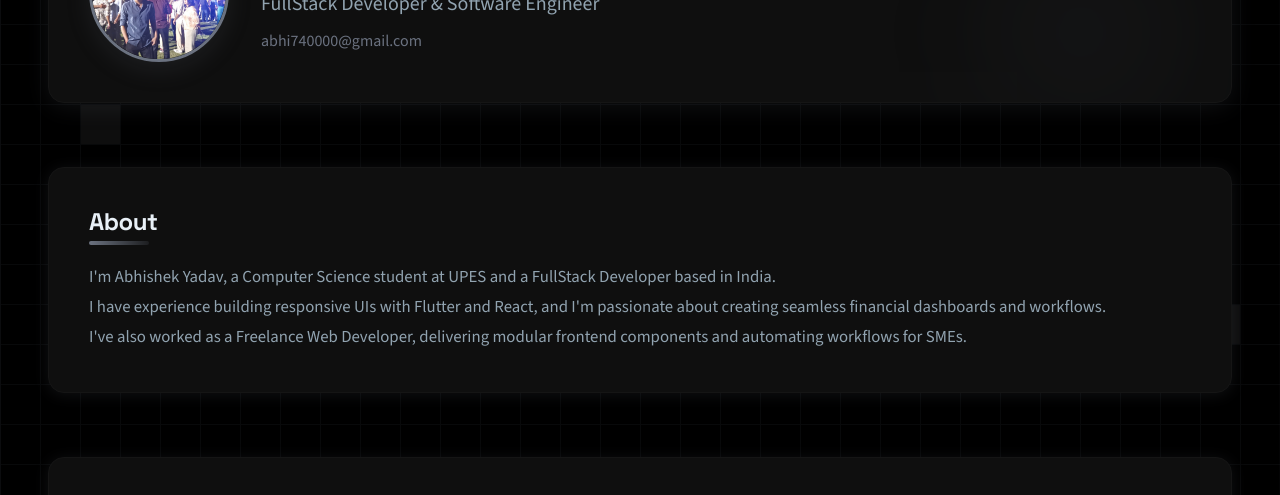
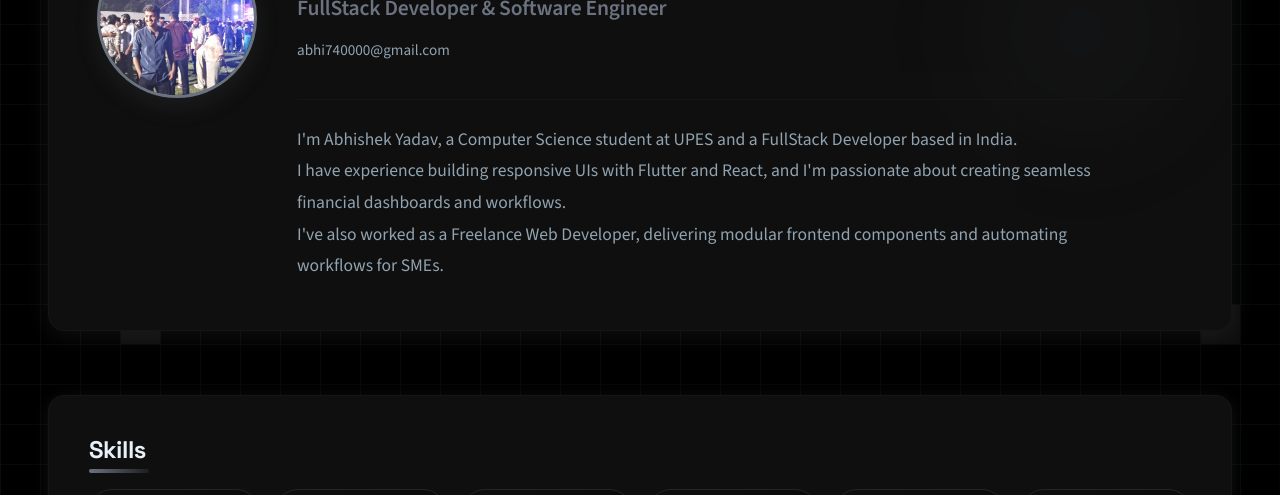
Before and after one commit to Abhii-04/new_portfolio, a plain HTML site: page frontend/templates/index.html in a window 1280 px wide. Shown: the part 256-751 px from the top of the page. Drawn offline with nearby package versions, Linux system fonts and the light colour scheme; files that its build step writes are made by us from their sources; files whose address does not match are found by name.

Commit message:
trying to go live again

```diff
--- a/frontend/css/styles.css
+++ b/frontend/css/styles.css
@@ -342,9 +342,9 @@ h1, h2, h3, h4, h5, h6 {
 /* Hero Section */
 .hero {
   display: flex;
-  align-items: center;
-  gap: 2rem;
-  padding: 2.5rem;
+  align-items: flex-start;
+  gap: 2.5rem;
+  padding: 3rem;
   background: var(--card-bg);
   border-radius: var(--radius-lg);
   border: 1px solid var(--border-subtle);
@@ -374,11 +374,12 @@ h1, h2, h3, h4, h5, h6 {
 
 .avatar {
   position: relative;
-  height: 140px;
-  width: 140px;
+  height: 160px;
+  width: 160px;
   border-radius: 999px;
   flex-shrink: 0;
   transition: all 0.4s cubic-bezier(0.4, 0, 0.2, 1);
+  margin-top: 0.5rem;
 }
 
 .avatar:hover {
@@ -407,36 +408,51 @@ h1, h2, h3, h4, h5, h6 {
 .hero-info {
   display: flex;
   flex-direction: column;
-  gap: 0.5rem;
+  gap: 0.75rem;
+  flex: 1;
 }
 
 .hero-name {
-  font-size: 2.75rem;
+  font-size: 3rem;
   font-weight: 700;
   color: var(--foreground);
-  line-height: 1.1;
-  letter-spacing: -0.03em;
+  line-height: 1;
+  letter-spacing: -0.04em;
 }
 
 .hero-title {
-  font-size: 1.25rem;
-  color: var(--foreground-muted);
-  font-weight: 500;
+  font-size: 1.35rem;
+  color: var(--accent);
+  font-weight: 600;
+  letter-spacing: -0.01em;
 }
 
 .hero-email {
-  color: var(--accent);
+  color: var(--foreground-muted);
   font-weight: 500;
   text-decoration: none;
   transition: all 0.2s ease;
   display: inline-flex;
   align-items: center;
   gap: 0.25rem;
+  font-size: 0.95rem;
 }
 
 .hero-email:hover {
-  color: var(--accent-hover);
-  text-decoration: underline;
+  color: var(--accent);
+}
+
+.hero-description {
+  margin-top: 1.5rem;
+  padding-top: 1.5rem;
+  border-top: 1px solid var(--border-subtle);
+}
+
+.about-text {
+  color: var(--foreground-muted);
+  line-height: 1.8;
+  font-size: 1.1rem;
+  max-width: 800px;
 }
 
 /* Section Title */
@@ -510,24 +526,6 @@ h1, h2, h3, h4, h5, h6 {
   height: 22px;
   width: 22px;
   object-fit: contain;
-}
-
-/* About Section */
-.about-section {
-  padding: 2.5rem;
-  background: var(--card-bg);
-  border-radius: var(--radius-lg);
-  border: 1px solid var(--border-subtle);
-  box-shadow: 0 2px 16px var(--card-shadow);
-  position: relative;
-  overflow: hidden;
-}
-
-.about-text {
-  color: var(--foreground-muted);
-  line-height: 1.8;
-  font-size: 1.05rem;
-  max-width: 100%;
 }
 
 /* Experience Section */
@@ -982,8 +980,13 @@ h1, h2, h3, h4, h5, h6 {
 
   .hero {
     flex-direction: column;
+    align-items: center;
     text-align: center;
     padding: 2rem;
+  }
+
+  .hero-info {
+    align-items: center;
   }
 
   .hero-name {
@@ -995,8 +998,8 @@ h1, h2, h3, h4, h5, h6 {
   }
 
   .avatar {
-    height: 100px;
-    width: 100px;
+    height: 120px;
+    width: 120px;
   }
 
   .section-title {
@@ -1004,7 +1007,6 @@ h1, h2, h3, h4, h5, h6 {
   }
 
   .skills-section,
-  .about-section,
   .experience-section,
   .projects-section,
   .education-section,
@@ -1056,7 +1058,6 @@ h1, h2, h3, h4, h5, h6 {
 
 .hero,
 .skills-section,
-.about-section,
 .experience-section,
 .projects-section,
 .education-section,
@@ -1067,7 +1068,6 @@ h1, h2, h3, h4, h5, h6 {
 
 /* Stagger animations */
 .skills-section { animation-delay: 0.1s; }
-.about-section { animation-delay: 0.15s; }
 .experience-section { animation-delay: 0.2s; }
 .projects-section { animation-delay: 0.25s; }
 .education-section { animation-delay: 0.3s; }
--- a/frontend/js/main.js
+++ b/frontend/js/main.js
@@ -134,7 +134,7 @@ document.addEventListener('DOMContentLoaded', function() {
   }, observerOptions);
 
   // Observe all major sections
-  document.querySelectorAll('.hero, .skills-section, .about-section, .experience-section, .projects-section, .education-section, .achievements-section, .links-section').forEach(section => {
+  document.querySelectorAll('.hero, .skills-section, .experience-section, .projects-section, .education-section, .achievements-section, .links-section').forEach(section => {
     section.style.opacity = '0';
     section.style.transform = 'translateY(20px)';
     section.style.transition = 'opacity 0.6s ease, transform 0.6s ease';
--- a/frontend/templates/index.html
+++ b/frontend/templates/index.html
@@ -44,14 +44,8 @@
         <div class="hero-info">
           <h1 class="hero-name">Abhishek Yadav</h1>
           <p class="hero-title">FullStack Developer & Software Engineer</p>
-          <a href="mailto:abhi740000@gmail.com" class="hero-email"
-            >abhi740000@gmail.com</a
-          >
-        </div>
-      </section>
-      <!-- About Section -->
-      <section class="about-section">
-        <h2 class="section-title">About</h2>
+          <a href="mailto:abhi740000@gmail.com" class="hero-email">abhi740000@gmail.com</a>
+          <div class="hero-description">
             <p class="about-text">
               I'm Abhishek Yadav, a Computer Science student at UPES and a FullStack
               Developer based in India. <br/> I have experience
@@ -60,6 +54,8 @@
               worked as a Freelance Web Developer, delivering modular frontend
               components and automating workflows for SMEs.
             </p>
+          </div>
+        </div>
       </section>
       <!-- Skills Section -->
       <section class="skills-section">
```
Also changed, not shown: 2 other files. Lines whose indentation alone changed are shown as unchanged.
